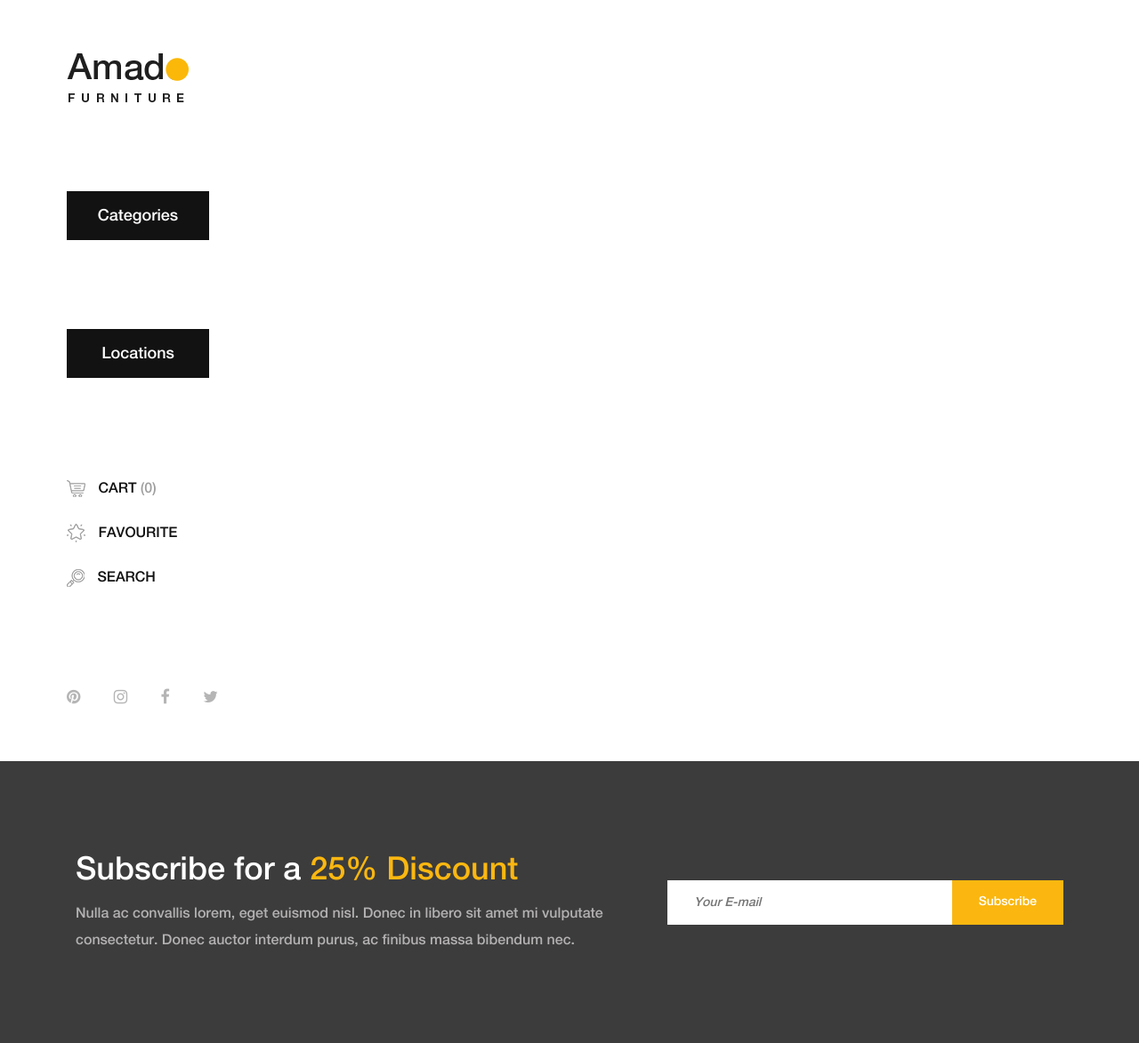
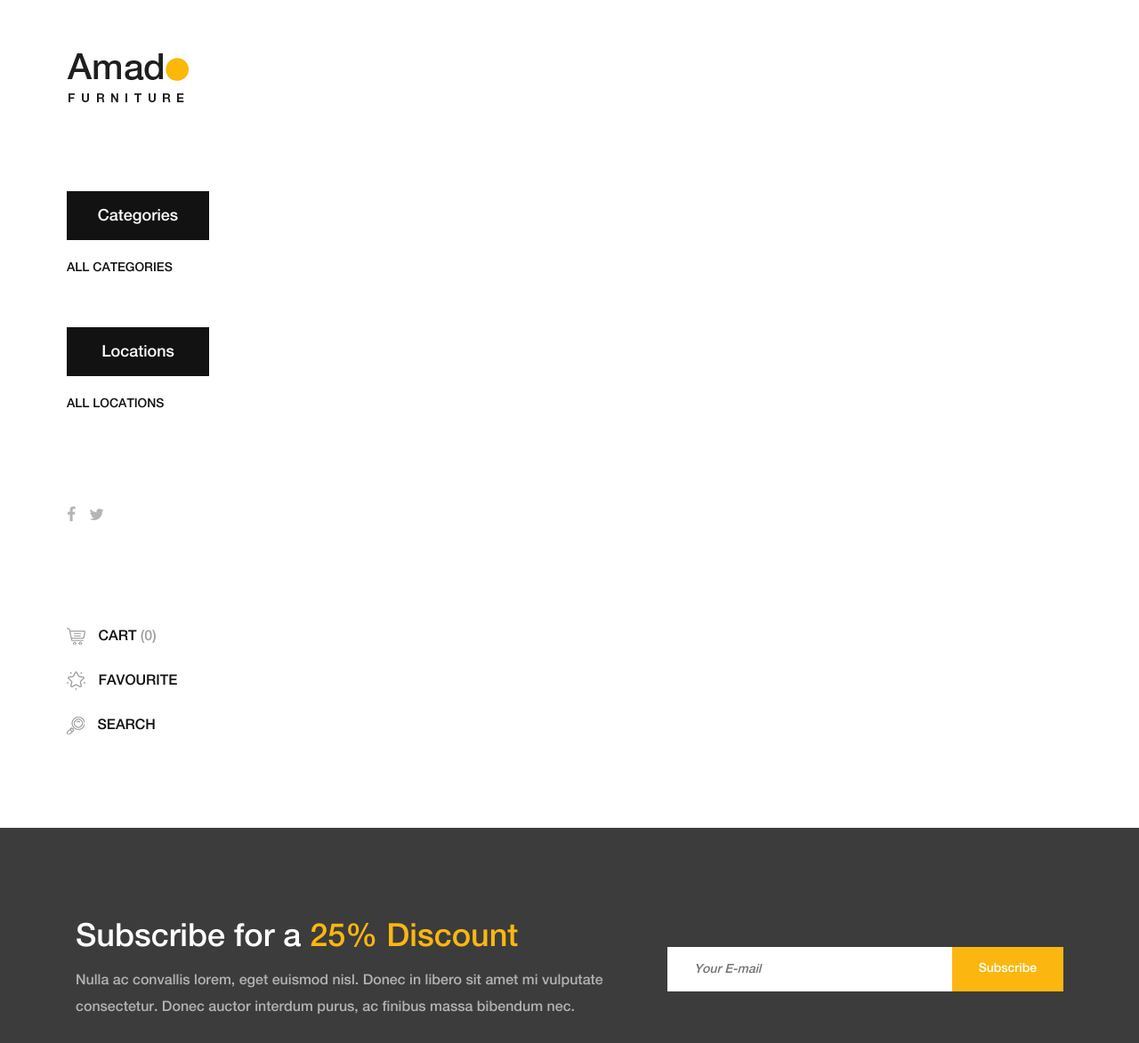
Before and after one commit to Dinuda/homedrop, a Flask app: page / in a window 1280 px wide. Shown: the top 1173 px of the page at 89% size. Run offline with Flask 2, Linux system fonts and the light colour scheme; data that the repository does not hold is empty; some libraries are stand-ins or nearby versions.

Commit message:
home page menu functions added

```diff
--- a/index.py
+++ b/index.py
@@ -7,10 +7,10 @@ def homepage(mysql, locationId, categoryId):
         left join vendor_locations on (vendors.id= vendor_locations.vendor)
         where 1=1 '''
 
-    if (locationId is not None):
+    if locationId:
         sql = sql + " and vendor_locations.location=" + locationId
 
-    if (categoryId is not None):
+    if categoryId:
         sql = sql + " and vendors.category=" + categoryId
 
     cur.execute(sql)
--- a/static/css/core-style.css
+++ b/static/css/core-style.css
@@ -454,7 +454,7 @@ img {
       text-transform: uppercase;
       position: relative;
       z-index: 1;
-      padding: 20px 0;
+      padding: 10px 0;
       display: block;
       line-height: 0.9;
       color: #131212;
@@ -1396,5 +1396,3 @@ img {
     background-color: #f5f7fa; }
 
 /* ##### The End ##### */
-
-/*# sourceMappingURL=core-style.css.map */
--- a/static/style.css
+++ b/static/style.css
@@ -11,3 +11,7 @@
     /* ---------------------------------------
     ##### - PLACE YOUR CUSTOM CSS HERE - #####
     --------------------------------------- */
+
+    .main-content-wrapper .header-area .amado-nav li a {
+        padding: 10px 0;
+    }
--- a/templates/index.html
+++ b/templates/index.html
@@ -4,19 +4,28 @@
 <script>
     function insertParam(key, value) {
         key = encodeURIComponent(key); value = encodeURIComponent(value);
-
         var s = document.location.search;
         var kvp = key + "=" + value;
-
         var r = new RegExp("(&|\\?)" + key + "=[^\&]*");
-
         s = s.replace(r, "$1" + kvp);
-
         if (!RegExp.$1) { s += (s.length > 0 ? '&' : '?') + kvp; };
-
         //again, do what you will here
         document.location.search = s;
     }
+
+    (function() {
+    // your page initialization code here. the DOM will be available here
+        const urlParams = new URLSearchParams(window.location.search);
+        const category = urlParams.get('category')
+        const location = urlParams.get('location')
+
+        document.getElementsByName("menu-item").forEach(function(menu){
+            menu.classList.remove("active");
+        });
+
+        document.getElementById("category-" + category).className += "active";
+        document.getElementById("location-" + location).className += "active";
+    })();
 </script>
 {% endblock %}
 
@@ -33,48 +42,49 @@
         <a href="index.html"><img src="images/core-img/logo.png" alt=""></a>
     </div>
     <!-- Button Group -->
-    <div class="amado-btn-group mt-30 mb-100">
+    <div class="amado-btn-group mt-30 mb-15">
         <a href="#" class="btn amado-btn active">Categories</a>
     </div>
     <!-- Amado Nav -->
     <nav class="amado-nav">
         <ul>
+            <li id="category-" name="menu-item"><a onclick="insertParam('category', '')" href="#">All Categories</a></li>
             {% if categories %}
             {% for row in categories %}
-            <li class="active"><a onclick="insertParam('category', '{{row[0] }}')" href="#">{{ row[1] }}</a></li>
+            <li id="category-{{row[0] }}" name="menu-item"><a onclick="insertParam('category', '{{row[0] }}')" href="#">{{ row[1] }}</a></li>
             </table>
             {% endfor %}
             {% endif %}
         </ul>
     </nav>
     <!-- Button Group -->
-    <div class="amado-btn-group mt-30 mb-100">
+    <div class="amado-btn-group mt-50 mb-15">
         <a href="#" class="btn amado-btn active">Locations</a>
     </div>
     <!-- Amado Nav -->
     <nav class="amado-nav">
         <ul>
+            <li id="location-" name="menu-item"><a onclick="insertParam('location', '')" href="#">All Locations</a></li>
             {% if locations %}
             {% for row in locations %}
-            <li class="active"><a onclick="insertParam('location', '{{row[0] }}')" href="#">{{ row[1] }}</a></li>
+            <li id="location-{{row[0] }}" name="menu-item"><a onclick="insertParam('location', '{{row[0] }}')" href="#">{{ row[1] }}</a></li>
             </table>
             {% endfor %}
             {% endif %}
         </ul>
     </nav>
+    <!-- Social Button -->
+    <div class="social-info d-flex mb-100 mt-100">
+        <a href="#"><i class="fa fa-facebook mr-15" aria-hidden="true"></i></a>
+        <a href="#"><i class="fa fa-twitter mr-15" aria-hidden="true"></i></a>
+    </div>
     <!-- Cart Menu -->
-    <div class="cart-fav-search mb-100">
+    <div class="cart-fav-search mb-30 mt-100">
         <a href="cart.html" class="cart-nav"><img src="images/core-img/cart.png" alt=""> Cart <span>(0)</span></a>
         <a href="#" class="fav-nav"><img src="images/core-img/favorites.png" alt=""> Favourite</a>
         <a href="#" class="search-nav"><img src="images/core-img/search.png" alt=""> Search</a>
     </div>
-    <!-- Social Button -->
-    <div class="social-info d-flex justify-content-between">
-        <a href="#"><i class="fa fa-pinterest" aria-hidden="true"></i></a>
-        <a href="#"><i class="fa fa-instagram" aria-hidden="true"></i></a>
-        <a href="#"><i class="fa fa-facebook" aria-hidden="true"></i></a>
-        <a href="#"><i class="fa fa-twitter" aria-hidden="true"></i></a>
-    </div>
+
 </header>
 {% endblock %}
 
--- a/templates/layout.html
+++ b/templates/layout.html
@@ -17,7 +17,6 @@
     <!-- Core Style CSS -->
     <link rel="stylesheet" href="css/core-style.css">
     <link rel="stylesheet" href="style.css">
-
 </head>
 
 <body>
@@ -55,9 +54,6 @@
                 <span></span><span></span><span></span>
             </div>
         </div>
-        <!-- Scripts Area Start -->
-        {% block scripts %}{% endblock %}
-        <!-- Scripts Area End -->
 
         <!-- Filter Area Start -->
         {% block filters %}{% endblock %}
@@ -159,6 +155,9 @@ Copyright &copy;<script>document.write(new Date().getFullYear());</script> All r
     <!-- Active js -->
     <script src="js/active.js"></script>
 
+    <!-- Scripts Area Start -->
+    {% block scripts %}{% endblock %}
+    <!-- Scripts Area End -->
 </body>
 
 </html>
```
Also changed, not shown: 1 other file.
